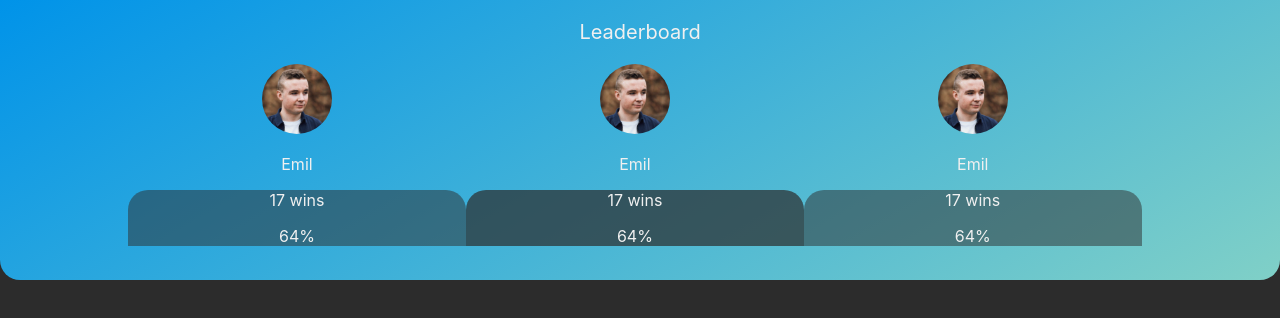
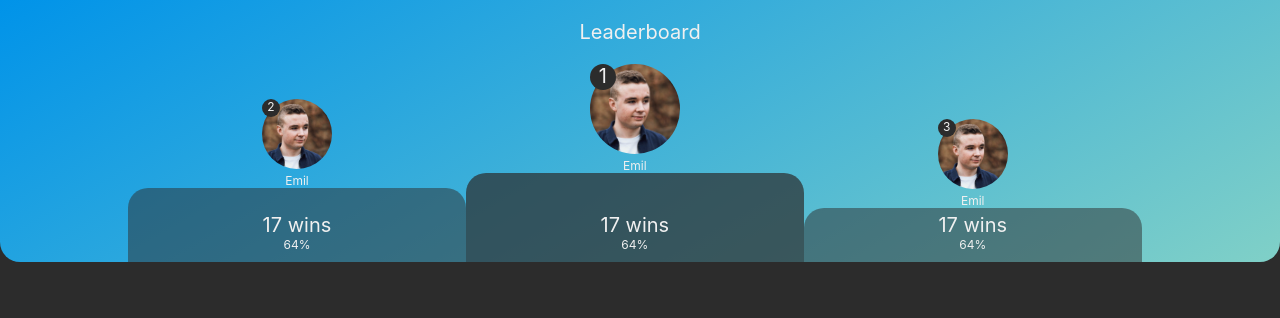
Before and after one commit to Povlsen/FoosballApp, a React (Create React App) app: page / in a window 1280 px wide. Shown: the top 318 px of the page. Built offline with nearby package versions, Linux system fonts and the light colour scheme.

Commit message:
Finished Leaderboard topview UI

```diff
--- a/src/components/TopView/TopView.scss
+++ b/src/components/TopView/TopView.scss
@@ -3,7 +3,6 @@
 .view {
     background-color: $blue;
     background-image: linear-gradient(150deg, $blue 0%, $green 100%);
-    height: 35%;
     width: 100%;
     margin: 0;
     margin-top: -20px;
@@ -26,42 +25,91 @@
             width: 33%;
             height: 100%;
 
-            .podium-item-1-top {
-                height: 70%;
+            p {
+                margin: 0;
+            }
 
+            .pic-holder {
+                display: inline-block;
+                text-align: center;
+                width: 70px;
+                height: 70px;
+
+                .place-lable {
+                    background-color: $black;
+                    width: 18px;
+                    height: 18px;
+                    border-radius: 50%;
+                    position: absolute;
+                    float: right;
+                    text-align: center;
+
+                    p {
+                        font-size: 12px;
+                        color: $white;
+                    }
+                }
                 .pic {
                     height: 70px;
                     border-radius: 50%;
                 }
             }
 
+            .name-lable {
+                font-size: 12px;
+            }
+
+
             .podium-item-1 {
-                height: 30%;
                 background-color: rgba($black, 0.5);
                 border-radius: 20px 20px 0 0;
+
+                .wins-lable {
+                    font-size: 20px;
+                    padding-top: 25px;
+                }
+
+                .percentages-lable {
+                    font-size: 12px;
+                    padding-bottom: 10px;
+                }
             }
 
             .podium-item-2-top {
-                height: 20%;
+                .pic-holder{
+                    width: 90px;
+                    height: 90px;
+
+                    .place-lable {
+                        width: 26px;
+                        height: 26px;
+
+                        p {
+                            font-size: 20px;
+                        }
+                    }
+                }
                 .pic {
-
-                    height: 70px;
+                    height: 90px;
                     border-radius: 50%;
+                }
+                .name-lable {
+                    font-size: 12px;
                 }
             }
 
             .podium-item-2 {
-                height: 80%;
                 background-color: rgba($black, 0.7);
                 border-radius: 20px 20px 0 0;
-            }
 
-            .podium-item-3-top {
-                height: 70%;
-                .pic {
+                .wins-lable {
+                    font-size: 20px;
+                    padding-top: 40px;
+                }
 
-                    height: 70px;
-                    border-radius: 50%;
+                .percentages-lable {
+                    font-size: 12px;
+                    padding-bottom: 10px;
                 }
             }
 
@@ -69,6 +117,16 @@
                 height: 30%;
                 background-color: rgba($black, 0.5);
                 border-radius: 20px 20px 0 0;
+
+                .wins-lable {
+                    font-size: 20px;
+                    padding-top: 5px;
+                }
+
+                .percentages-lable {
+                    font-size: 12px;
+                    padding-bottom: 10px;
+                }
             }
         }
     }
--- a/src/components/TopView/index.js
+++ b/src/components/TopView/index.js
@@ -4,36 +4,51 @@ import Emil from '../../assets/emil.jpg'
 
 const TopView = props => (
     <div class='view'>
-        <p class="heading">{props.headline}</p>
+        <p class='heading'>{props.headline}</p>
         <div class='podium'>
             <div class='podium-item'>
                 <div class='podium-item-1-top'>
-                    <img class="pic" src={Emil}/>
-                    <p>Emil</p>
+                    <div class='pic-holder'>
+                        <div class='place-lable'>
+                            <p class='place-lable-text'>2</p>
+                        </div>
+                        <img class='pic' src={Emil}/>
+                    </div>
+                    <p class='name-lable'>Emil</p>
                 </div>
                 <div class='podium-item-1'>
-                    <p>17 wins</p>
-                    <p>64%</p>
+                    <p class='wins-lable'>17 wins</p>
+                    <p class='percentages-lable'>64%</p>
                 </div>
             </div>
             <div class='podium-item'>
                 <div class='podium-item-2-top'>
-                    <img class="pic" src={Emil}/>
-                    <p>Emil</p>
+                    <div class='pic-holder'>
+                        <div class='place-lable'>
+                            <p class='place-lable-text'>1</p>
+                        </div>
+                        <img class='pic' src={Emil}/>
+                    </div>
+                    <p class='name-lable'>Emil</p>
                 </div>
                 <div class='podium-item-2'>
-                    <p>17 wins</p>
-                    <p>64%</p>
+                    <p class='wins-lable'>17 wins</p>
+                    <p class='percentages-lable'>64%</p>
                 </div>
             </div>
             <div class='podium-item'>
                 <div class='podium-item-3-top'>
-                    <img class="pic" src={Emil}/>
-                    <p>Emil</p>
+                    <div class='pic-holder'>
+                        <div class='place-lable'>
+                            <p class='place-lable-text'>3</p>
+                        </div>
+                        <img class='pic' src={Emil}/>
+                    </div>
+                    <p class='name-lable'>Emil</p>
                 </div>
                 <div class='podium-item-3'>
-                    <p>17 wins</p>
-                    <p>64%</p>
+                    <p class='wins-lable'>17 wins</p>
+                    <p class='percentages-lable'>64%</p>
                 </div>
             </div>
         </div>
```
